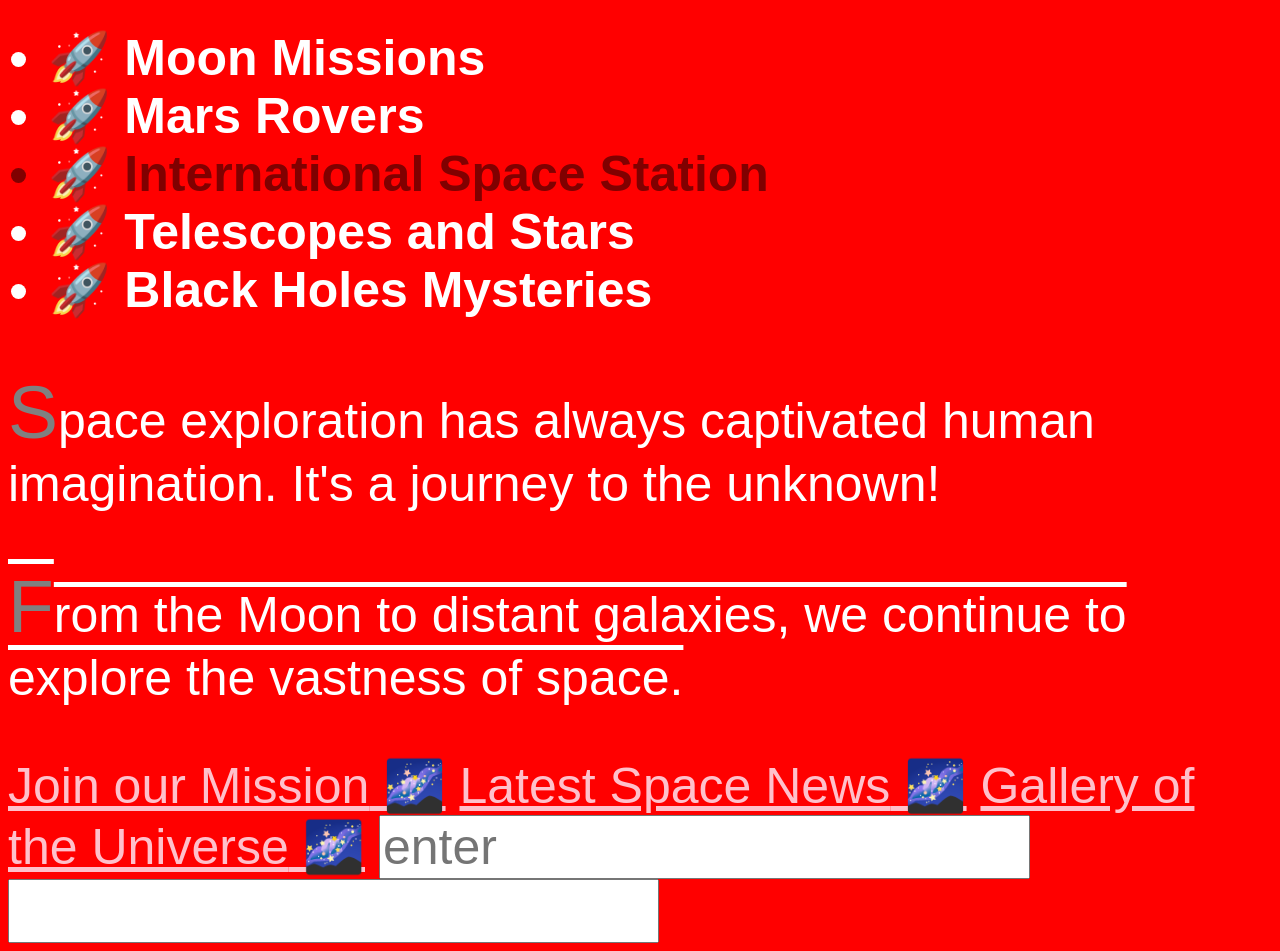
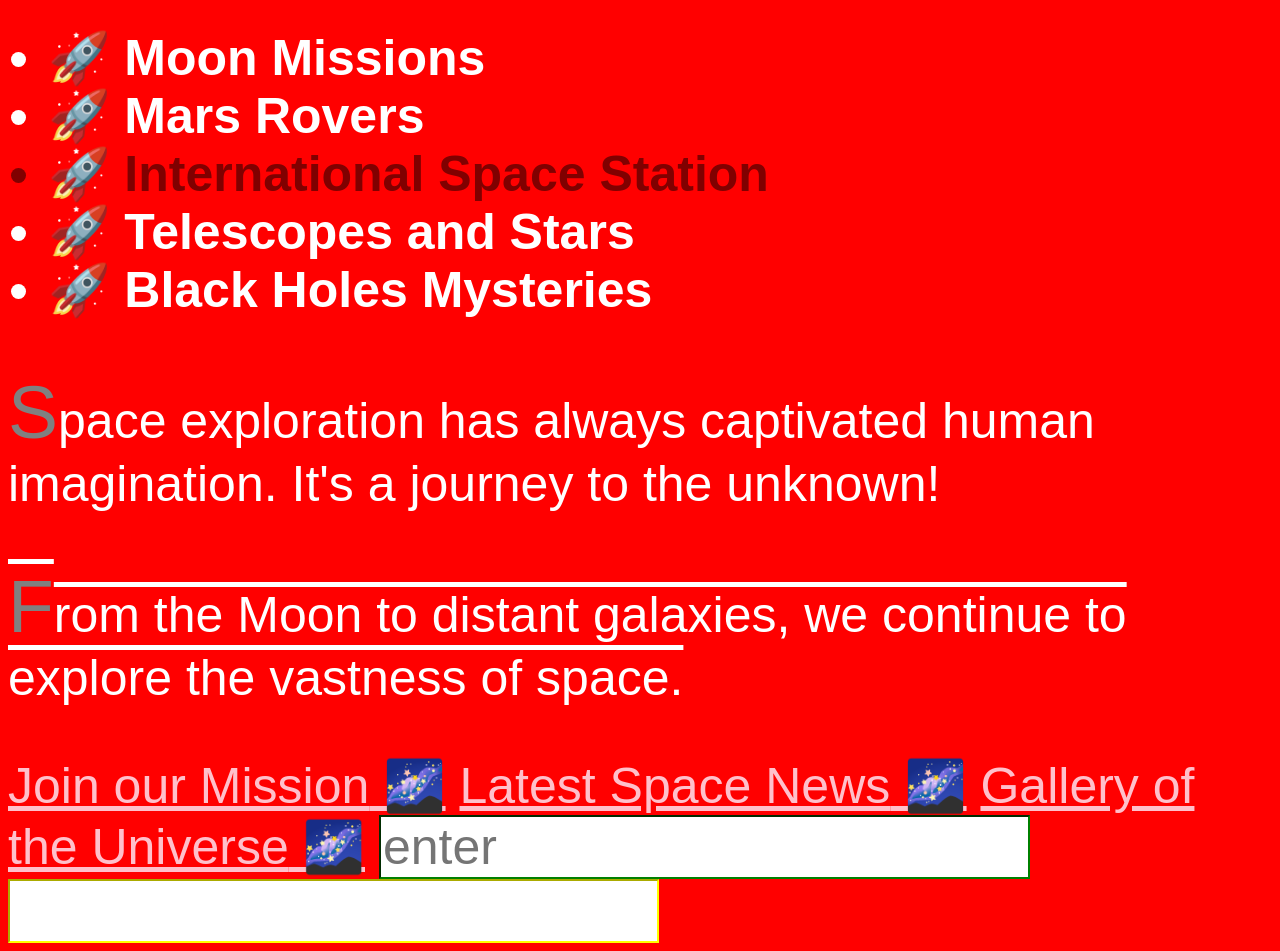
Before and after one commit to AaravAhuja2509/HTML, a plain HTML site: page selectors.html in a window 1280 px wide. Shown: the part 113-1064 px from the top of the page. Drawn offline with Linux system fonts and the light colour scheme.

Commit message:
Update styless.css

```diff
--- a/styless.css
+++ b/styless.css
@@ -56,3 +56,13 @@ p:first-letter{
     font-size:150%;
     color:grey;
 }
+
+input[type="text"]{
+
+    border-color:green;
+}
+
+input[type="password"]{
+
+    border-color:yellow;
+}
```
